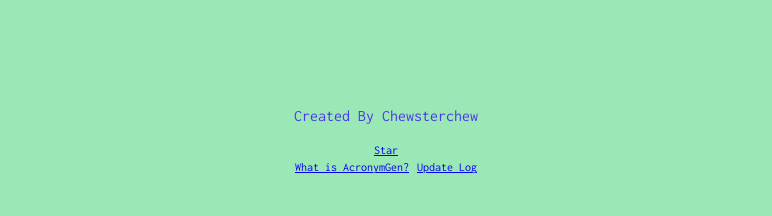
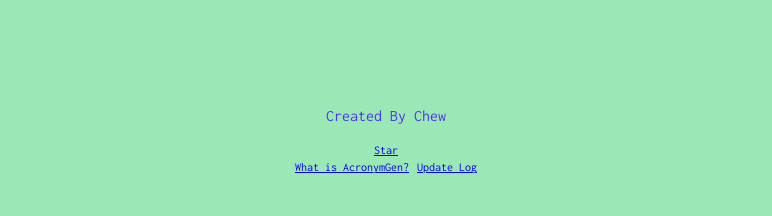
Before and after one commit to Chew/AcronymGenerator, a Jekyll site: the page built from updatelog.md, in a window 1280 px wide. Shown: the part 702-918 px from the top of the page, without its empty margins (254-1026 px from the left). Built offline with Jekyll 4.4.1, drawn with Linux system fonts in a browser that asks for light colours.

Commit message:
Chewsterchew -> Chew

```diff
--- a/_config.yml
+++ b/_config.yml
@@ -6,10 +6,10 @@ title:     Acronym Generator
 shortname: AcronymGen
 
 # Who made the generator?
-creator:   Chewsterchew
+creator:   Chew
 
 # Repo URL: THIS MUST BE Name/Repo. Ex: Chewsterchew/TRBMB-Gen
-repourl:   Chewsterchew/AcronymGenerator
+repourl:   Chew/AcronymGenerator
 
 # Footer Extra Content
 ## You'll probably want to delete this (unless you have a twitter and bot for it too?)
--- a/updatelog.md
+++ b/updatelog.md
@@ -3,7 +3,7 @@ layout: info
 title: Update Log
 ---
 
-### I may not keep this updated, but I will put big news here. If you want quick commits, check out [here](https://github.com/Chewsterchew/AcronymGenerator/commits/master)
+### I may not keep this updated, but I will put big news here. If you want quick commits, check out [here](https://github.com/Chew/AcronymGenerator/commits/master)
 
 Jan 10th, 2018 - Added some more words
 Jan 9th, 2018 - Site Created and Functioning
```
